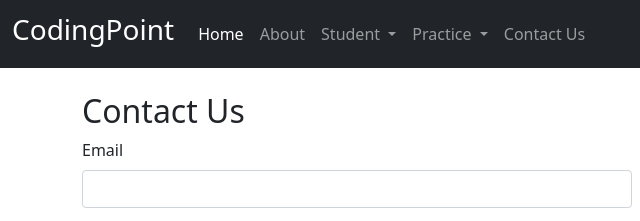
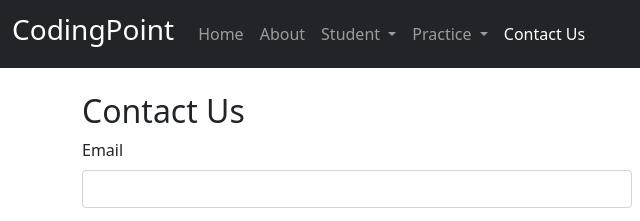
Before and after one commit to adnan-2000/CodingPointBooststrap, a plain HTML site: page contact.html in a window 1280 px wide. Shown: the top 221 px of the page, 0-640 px from the left. Drawn offline with nearby package versions, Linux system fonts and the light colour scheme.

Commit message:
Update contact.html

```diff
--- a/contact.html
+++ b/contact.html
@@ -27,7 +27,7 @@
             <div class="collapse navbar-collapse" id="navbarSupportedContent">
                  <ul class="navbar-nav me-auto mb-2 mb-lg-0">
                     <li class="nav-item">
-                        <a class="nav-link active" aria-current="page" href="/CodingPointBooststrap/">Home</a>
+                        <a class="nav-link" aria-current="page" href="/CodingPointBooststrap/">Home</a>
                     </li>
                     <li class="nav-item">
                         <a class="nav-link" href="/CodingPointBooststrap/about.html">About</a>
@@ -62,7 +62,7 @@
                         </ul>
                     </li>
                     <li class="nav-item">
-                        <a class="nav-link" href="/CodingPointBooststrap/contact.html">Contact Us</a>
+                        <a class="nav-link active" href="/CodingPointBooststrap/contact.html">Contact Us</a>
                     </li>
                 </ul>
                 <form class="d-flex">
```
